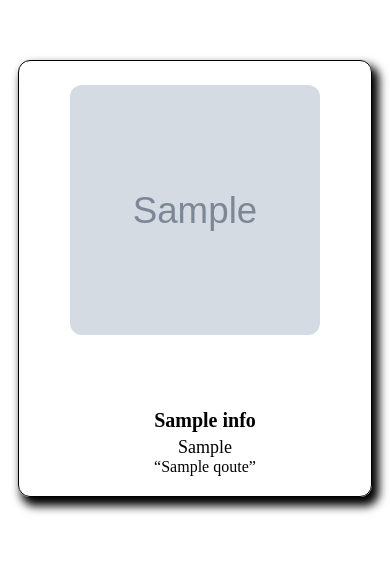
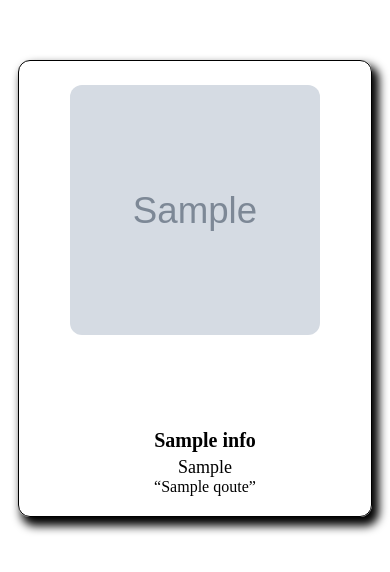
Before and after one commit to Tejas-Joshiii/Impulse-GYM, a Flask app: template templates/trainerCard.html in a window 390 px wide. Shown: the top 572 px of the page. Run offline with Flask 3, Linux system fonts and the light colour scheme; the template is opened without the code that fills it: most values are stand-ins (such as "Sample title", 1, 10 or a date in 2020); grey boxes marked "Sample" are stand-in pictures.

Commit message:
Added some Trainer in trainer information

```diff
--- a/templates/trainerCard.html
+++ b/templates/trainerCard.html
@@ -28,7 +28,7 @@
         height: 250px;
         border-radius: 12px;
         flex: 1;
-        object-fit: cover;
+        object-fit: top;
     }
 
     .trainerimg {
@@ -57,15 +57,15 @@
         }
 
         .trainer_img {
-            width: 320px;
-            height: 320px;
+            width: 340px;
+            height: 340px;
             padding: 0;
         }
 
         .trainerimg {
             /* padding: 18px; */
-            width: 320px;
-            height: 320px;
+            width: 340px;
+            height: 340px;
         }
 
         .info p {
```
Also changed, not shown: db/database.db, static/rahultra.png, 1 other file.
